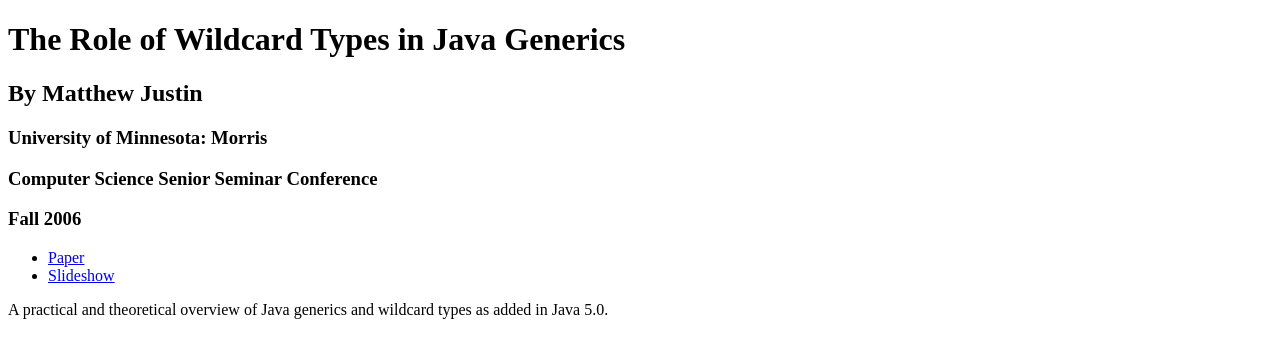
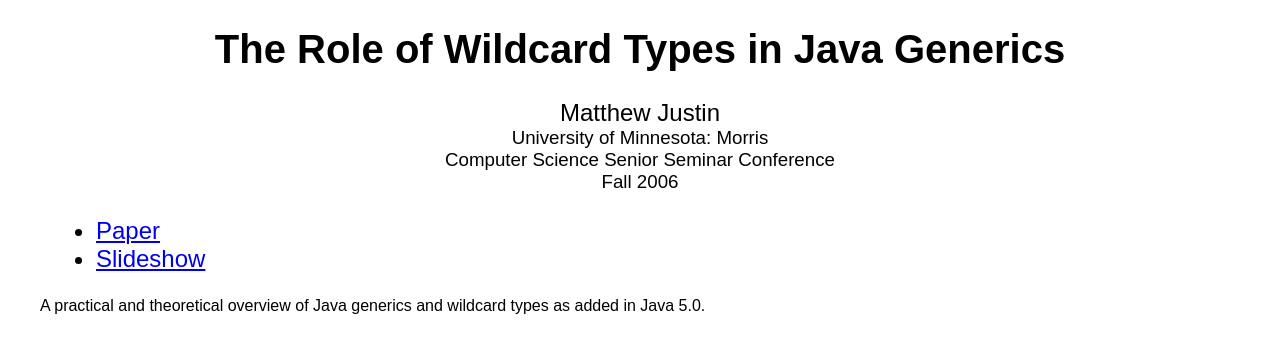
Before and after one commit to matthewjustin/matthewjustin.github.io, a plain HTML site: page index.html in a window 1280 px wide. Drawn offline with Linux system fonts and the light colour scheme.

Commit message:
CSS styling

```diff
--- a/index.html
+++ b/index.html
@@ -4,14 +4,15 @@
     <title>
       The Role of Wildcard Types in Java Generics
     </title>
+    <link rel="stylesheet" href="style.css">
   </head>
   <body>
-    <div id="headers">
+    <div id="headers" class="headers">
       <h1>
         The Role of Wildcard Types in Java Generics
       </h1>
       <h2>
-        By Matthew Justin
+        Matthew Justin
       </h2>
       <h3>
         University of Minnesota: Morris
@@ -23,7 +24,7 @@
         Fall 2006
       </h3>
     </div>
-    <div id="docs">
+    <div id="docs" class="docs">
       <ul>
         <li>
           <a href="docs/paper.pdf">Paper</a>
@@ -33,7 +34,7 @@
         </li>
       </ul>
     </div>
-    <div id="page-description">
+    <div id="page-description" class="description">
       A practical and theoretical overview of Java generics and wildcard types as added in Java 5.0.
     </div>
   </body>
--- /dev/null
+++ b/style.css
@@ -0,0 +1,40 @@
+body {
+    font-family: sans-serif;
+}
+
+.headers {
+    text-align: center;
+}
+
+.headers h1 {
+    font-size: 2.5em;
+    font-weight: bold;
+    margin-bottom: 0.67em;
+    margin-top: 0.67em;
+}
+
+.headers h2 {
+    font-weight: normal;
+    margin-bottom: 0;
+    margin-top: 0;
+}
+
+.headers h3 {
+    font-weight: normal;
+    margin-bottom: 0;
+    margin-top: 0;
+}
+
+.docs {
+    font-size: 1.5em;
+    margin-left: 2em;
+}
+
+.docs {
+    font-size: 1.5em;
+    margin-left: 2em;
+}
+
+.description {
+    margin-left: 2em;
+}
```
